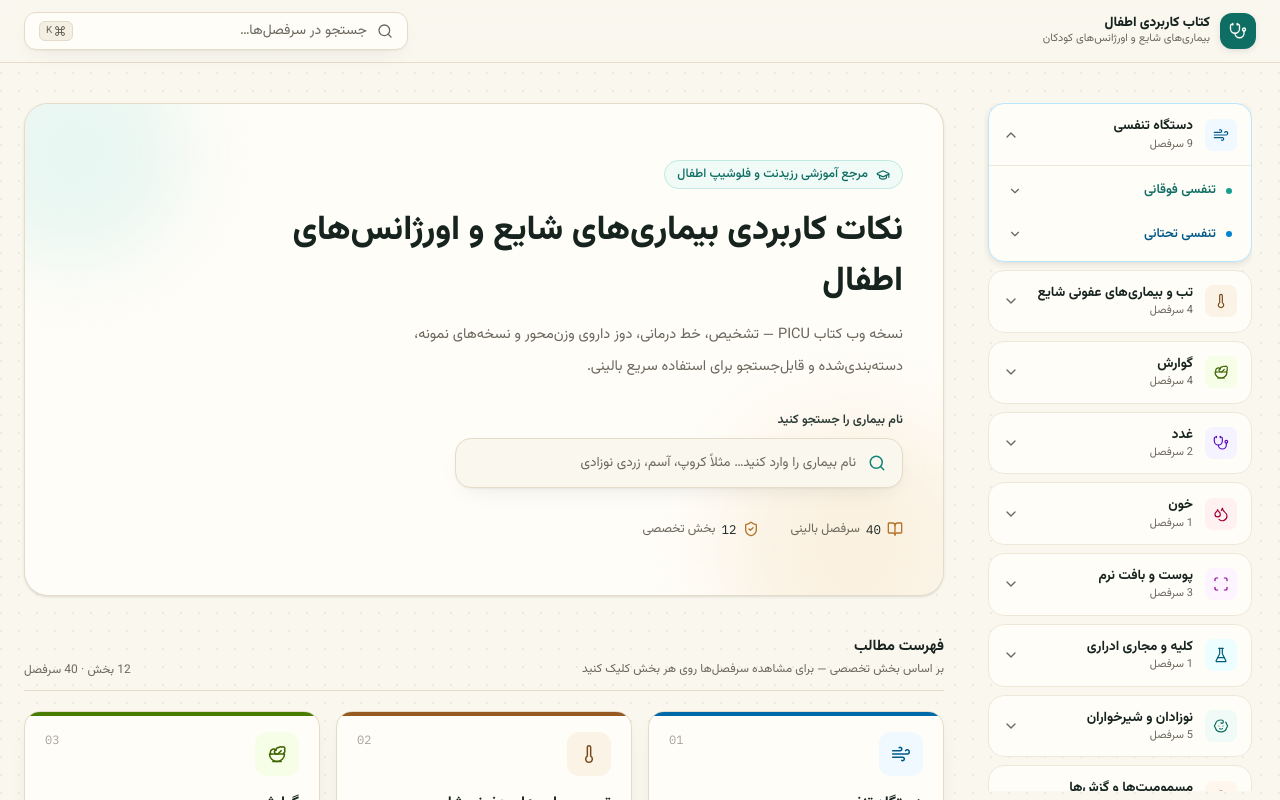
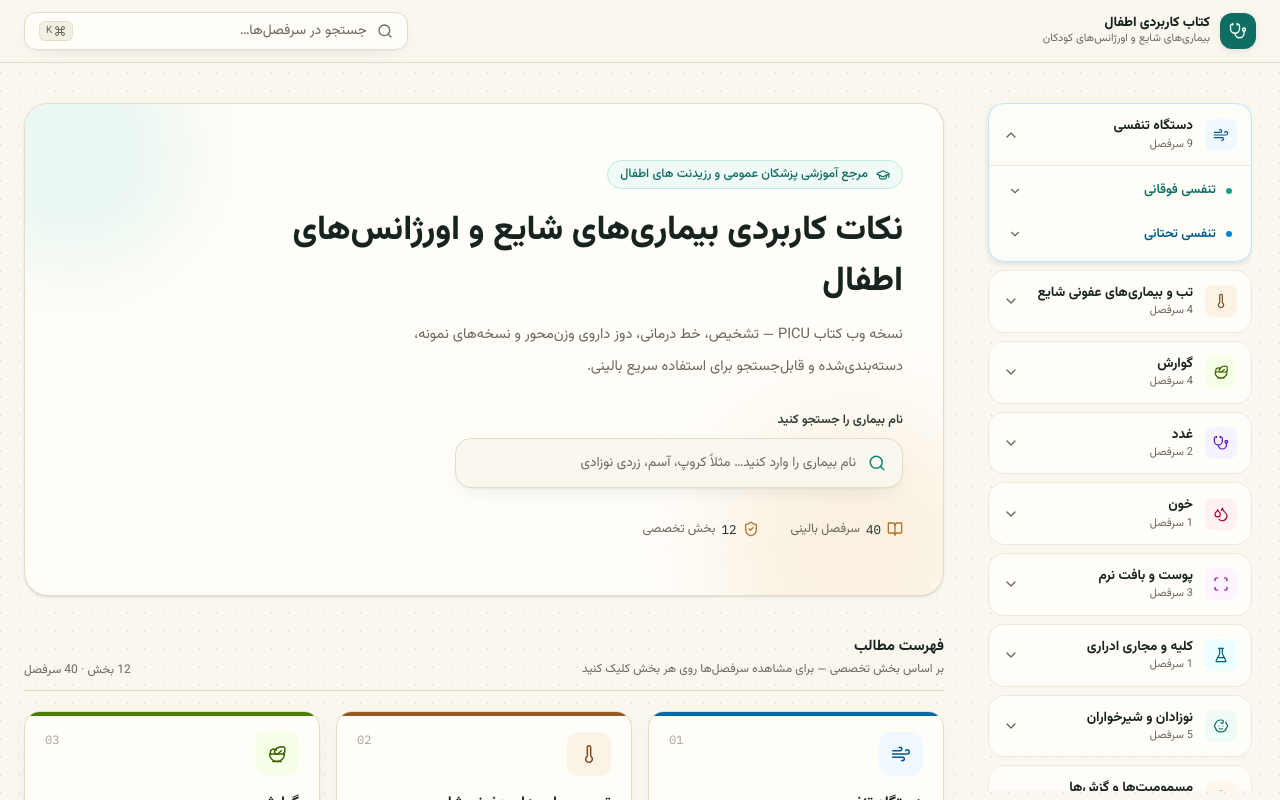
Before and after one commit to mohsenjamalpoor/pediabook1, a Next.js app: page / in a window 1280 px wide. Shown: the top 800 px of the page. Built offline with nearby package versions, Linux system fonts and the light colour scheme.

Commit message:
adding title  in main page

```diff
--- a/src/app/page.js
+++ b/src/app/page.js
@@ -36,10 +36,10 @@ export default function HomePage() {
         <div className="relative">
           <span className="mb-4 inline-flex items-center gap-2 rounded-full border border-teal-200 bg-teal-50 px-3 py-1 text-[12.5px] font-medium text-teal-800">
             <LuGraduationCap className="h-3.5 w-3.5" />
-            مرجع آموزشی رزیدنت و فلوشیپ اطفال
+            مرجع آموزشی پزشکان عمومی و رزیدنت های اطفال
           </span>
 
-          <h1 className="max-w-2xl text-[28px] font-extrabold leading-normal text-[#16231f] sm:text-[34px]">
+          <h1 className="max-w-2xl text-[28px] font-extrabold leading-normal text-ink sm:text-[34px]">
             نکات کاربردی بیماری‌های شایع و اورژانس‌های اطفال
           </h1>
           <p className="mt-3 max-w-xl text-[14.5px] leading-8 text-[#6b675c]">
```
